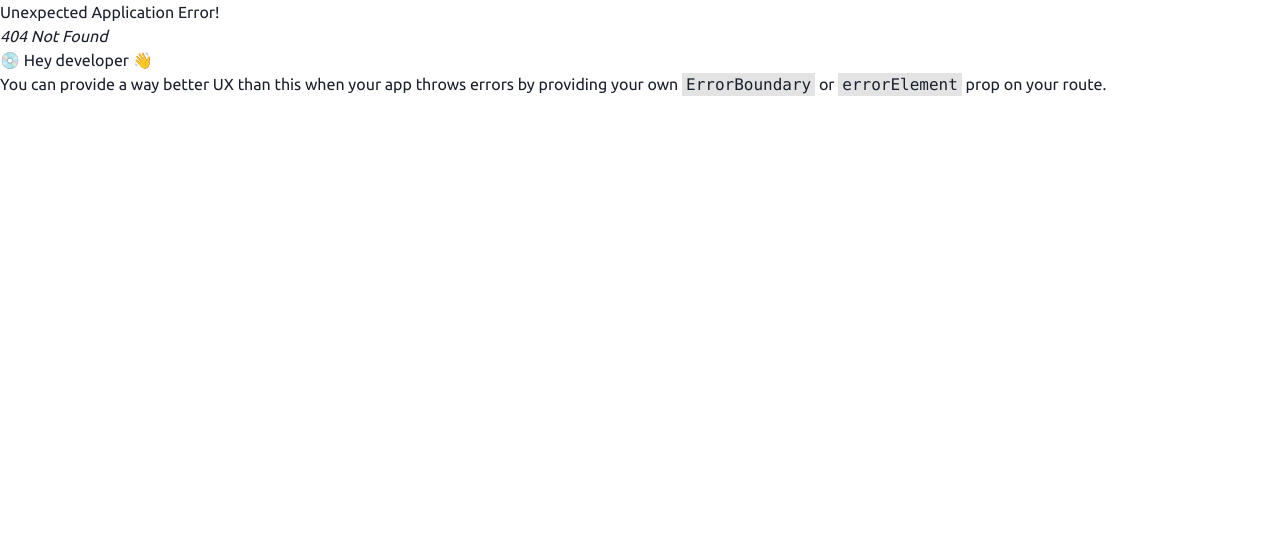
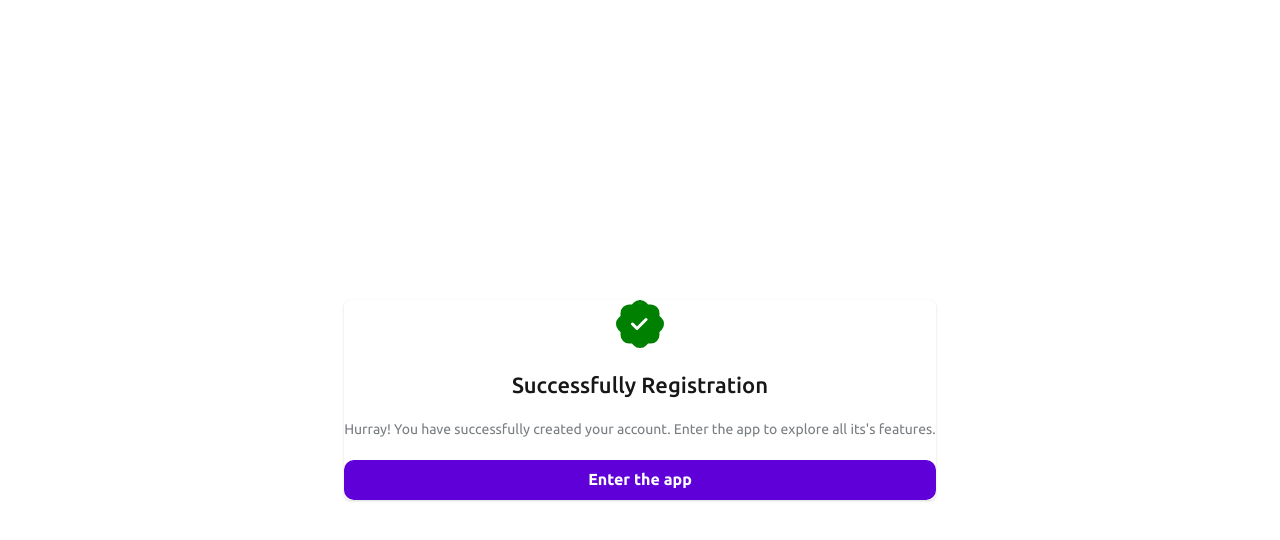
Before and after one commit to AdilAhmedShekhani/CryptoDashboard-Auth, a React (Vite) app in the folder app/: page /register-success in a window 1280 px wide. Before the commit this address had no page. Shown: the top 540 px of the page. Built offline with nearby package versions, Linux system fonts and the light colour scheme.

Commit message:
Registration Card Updated

```diff
--- a/app/src/App.jsx
+++ b/app/src/App.jsx
@@ -6,6 +6,7 @@ import TransactionPage from "./pages/Transaction/Transaction";
 import Signup from "./pages/Auth/Signup/Signup";
 import Signin from "./pages/Auth/Signin/Signin";
 import RegisterEmailVerify from "./pages/Auth/RegisterEmailVerify/RegisterEmailVerify";
+import RegisterSuccess from "./pages/Auth/RegisterSuccess/RegisterSuccess";
 const router = createBrowserRouter([
   {
     path: "/",
@@ -31,6 +32,10 @@ const router = createBrowserRouter([
     path: "/register-email-verify",
     element: <RegisterEmailVerify />,
   },
+  {
+    path: "/register-success",
+    element: <RegisterSuccess />,
+  },
 ]);
 
 function App() {
--- a/app/src/pages/Auth/RegisterSuccess/RegisterSuccess.jsx
+++ b/app/src/pages/Auth/RegisterSuccess/RegisterSuccess.jsx
@@ -8,31 +8,31 @@ import {
   VStack,
 } from "@chakra-ui/react";
 import React from "react";
-import { MdEmail } from "react-icons/md";
+import { BsPatchCheckFill } from "react-icons/bs";
+import { Link } from "react-router-dom";
 
-const RegisterEmailVerify = () => {
+const RegisterSuccess = () => {
   return (
     <Center minH="100vh">
       <Card>
         <VStack spacing={6}>
-          <Icon as={MdEmail} boxSize="48px" color="p.purple" />
+          <Icon as={BsPatchCheckFill} boxSize="48px" color="green" />
           <Text textStyle="h4" fontWeight="medium" color="p.black">
-            Email Verification
+            Successfully Registration
           </Text>
           <Text textAlign="center" textStyle="p2" color="black.60">
-            We have Sent you an email verification to{" "}
-            <Box as="b" color="p.black">
-              jenny.wilson@gmail.com
-            </Box>
-            . If you didn't receive it, click the button below.
+            Hurray! You have successfully created your account. Enter the app to
+            explore all its's features.
           </Text>
-          <Button w="full" variant="outline">
-            Re-Send Email
-          </Button>
+          <Box w="full">
+            <Link to="/signin">
+              <Button w="full">Enter the app</Button>
+            </Link>
+          </Box>
         </VStack>
       </Card>
     </Center>
   );
 };
 
-export default RegisterEmailVerify;
+export default RegisterSuccess;
```
